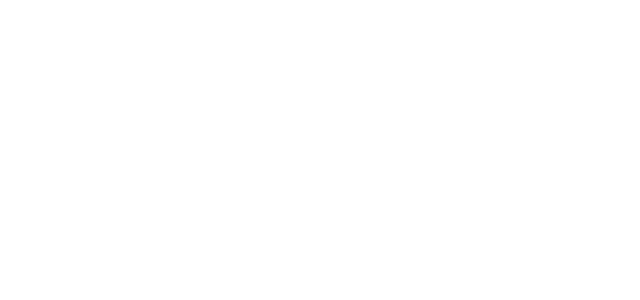
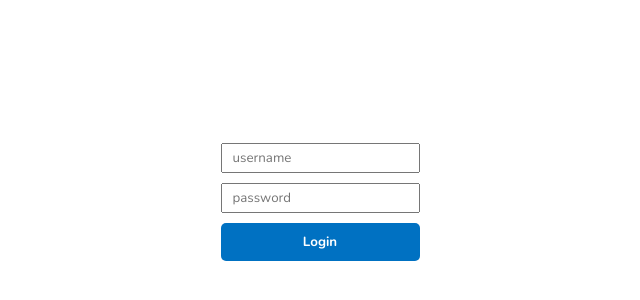
Before and after one commit to Nahid51/tourBooking-app, a React (Create React App) app in the folder client/: page /login in a window 1280 px wide. Before the commit this address had no page. Shown: the part 198-498 px from the top of the page, without its empty margins (320-960 px from the left). Built offline with nearby package versions, Linux system fonts and the light colour scheme.

Commit message:
added login system in the application

```diff
--- a/client/src/App.js
+++ b/client/src/App.js
@@ -2,12 +2,14 @@ import { BrowserRouter, Routes, Route } from "react-router-dom";
 import Home from "./pages/Home";
 import Hotel from "./pages/Hotel";
 import List from "./pages/List";
+import Login from "./pages/Login";
 
 function App() {
   return (
     <BrowserRouter>
       <Routes>
         <Route path="/" element={<Home />} />
+        <Route path="/login" element={<Login />} />
         <Route path="/hotels" element={<List />} />
         <Route path="/hotels/:id" element={<Hotel />} />
       </Routes>
--- a/client/src/components/Header.jsx
+++ b/client/src/components/Header.jsx
@@ -4,6 +4,7 @@ import { DateRange } from 'react-date-range';
 import { format } from "date-fns";
 import { useNavigate } from "react-router-dom";
 import { SearchContext } from "../context/SearchContext";
+import { AuthContext } from "../context/AuthContext";
 
 const Header = ({ type }) => {
     const [destination, setDestination] = useState("");
@@ -22,6 +23,7 @@ const Header = ({ type }) => {
         room: 1
     });
     const navigate = useNavigate();
+    const { user } = useContext(AuthContext);
 
     const handleOption = (name, operation) => {
         setOptions(prev => {
@@ -71,7 +73,7 @@ const Header = ({ type }) => {
                         <p className="headerDesc">
                             Get rewards for your travels - unlock instant savings of 10% or more with a free tourbooking account
                         </p>
-                        <button className="headerBtn">Sign in / Register</button>
+                        {!user && <button className="headerBtn">Sign in / Register</button>}
 
                         <div className="headerSearch">
                             <div className="headerSearchItem">
--- a/client/src/components/Navigation.jsx
+++ b/client/src/components/Navigation.jsx
@@ -1,18 +1,20 @@
-import React from "react";
+import React, { useContext } from "react";
 import { Link } from "react-router-dom";
+import { AuthContext } from "../context/AuthContext";
 import "../styles/navigation.css";
 
 const Navigation = () => {
+    const { user } = useContext(AuthContext);
     return (
         <div className="navbar">
             <div className="navContainer">
                 <Link to="/">
                     <span className="logo">tourbooking</span>
                 </Link>
-                <div className="navItems">
+                {user ? `Signed in as: ${user.username}` : <div className="navItems">
                     <button className="navButton">Register</button>
                     <button className="navButton">Login</button>
-                </div>
+                </div>}
             </div>
         </div>
     );
--- /dev/null
+++ b/client/src/context/AuthContext.js
@@ -0,0 +1,54 @@
+import { createContext, useEffect, useReducer } from "react";
+
+const INITIAL_STATE = {
+    user: JSON.parse(localStorage.getItem("user")) || null,
+    loading: false,
+    error: null
+};
+
+export const AuthContext = createContext(INITIAL_STATE);
+
+const AuthReducer = (state, action) => {
+    switch (action.type) {
+        case "LOGIN_START":
+            return {
+                user: null,
+                loading: true,
+                error: null
+            };
+        case "LOGIN_SUCCESS":
+            return {
+                user: action.payload,
+                loading: false,
+                error: null
+            };
+        case "LOGIN_FAILURE":
+            return {
+                user: null,
+                loading: false,
+                error: action.payload
+            };
+        case "LOGOUT":
+            return {
+                user: null,
+                loading: false,
+                error: null
+            };
+        default:
+            return state;
+    };
+};
+
+export const AuthContextProvider = ({ children }) => {
+    const [state, dispatch] = useReducer(AuthReducer, INITIAL_STATE);
+
+    useEffect(() => {
+        localStorage.setItem("user", JSON.stringify(state.user));
+    }, [state.user])
+
+    return (
+        <AuthContext.Provider value={{ user: state.user, loading: state.loading, error: state.error, dispatch }}>
+            {children}
+        </AuthContext.Provider>
+    )
+};
--- a/client/src/index.js
+++ b/client/src/index.js
@@ -5,13 +5,16 @@ import 'remixicon/fonts/remixicon.css'; // icon css file
 import 'react-date-range/dist/styles.css'; // main css file
 import 'react-date-range/dist/theme/default.css'; // theme css file
 import { SearchContextProvider } from './context/SearchContext';
+import { AuthContextProvider } from './context/AuthContext';
 
 const root = ReactDOM.createRoot(document.getElementById('root'));
 
 root.render(
   <React.StrictMode>
-    <SearchContextProvider>
-      <App />
-    </SearchContextProvider>
+    <AuthContextProvider>
+      <SearchContextProvider>
+        <App />
+      </SearchContextProvider>
+    </AuthContextProvider>
   </React.StrictMode>
 );
--- a/client/src/pages/Hotel.jsx
+++ b/client/src/pages/Hotel.jsx
@@ -1,20 +1,24 @@
 import React, { useContext, useState } from 'react';
-import { useLocation } from 'react-router-dom';
+import { Navigate, useLocation, useNavigate } from 'react-router-dom';
 import Footer from '../components/Footer';
 import Header from '../components/Header';
 import MailList from '../components/MailList';
 import Navigation from '../components/Navigation';
+import { AuthContext } from '../context/AuthContext';
 import { SearchContext } from '../context/SearchContext';
 import useFetch from '../hooks/useFetch';
 import "../styles/hotel.css";
 
 const Hotel = () => {
     const location = useLocation();
+    const navigate = useNavigate()
     const id = location.pathname.split("/")[2];
     const [slideNumber, setSlideNumber] = useState(0);
     const [open, setOpen] = useState(false);
+    const [openModal, setOpenModal] = useState(false);
 
     const { data, loading, error } = useFetch(`/hotel/find/${id}`);
+    const { user } = useContext(AuthContext);
 
     const { dates, options } = useContext(SearchContext);
     const MILISECONDS_PER_DAY = 1000 * 60 * 60 * 24;
@@ -40,6 +44,15 @@ const Hotel = () => {
         }
 
         setSlideNumber(newSlideNumber)
+    };
+
+    const handleBooking = () => {
+        if (user) {
+            setOpenModal(true);
+
+        } else {
+            navigate("/login")
+        }
     };
 
     return (
@@ -105,7 +118,7 @@ const Hotel = () => {
                                 <h1>Perfect for a {days}-night stay!</h1>
                                 <span>Lorem ipsum dolor sit amet consectetur adipisicing elit. Quasi, accusamus.</span>
                                 <h2><b>${days * data.cheapestPrice * options.room}</b> ({days} nights)</h2>
-                                <button>Reserve or Book Now!</button>
+                                <button onClick={handleBooking}>Reserve or Book Now!</button>
                             </div>
                         </div>
                     </div>
--- /dev/null
+++ b/client/src/pages/Login.jsx
@@ -0,0 +1,59 @@
+import axios from "axios";
+import { useContext, useState } from "react";
+import { useNavigate } from "react-router-dom";
+import { AuthContext } from "../context/AuthContext";
+import "../styles/login.css";
+
+const Login = () => {
+    const [userLogin, setUserLogin] = useState({
+        username: undefined,
+        password: undefined,
+    });
+
+    const { loading, error, dispatch } = useContext(AuthContext);
+
+    const navigate = useNavigate()
+
+    const handleChange = (e) => {
+        setUserLogin((prev) => ({ ...prev, [e.target.id]: e.target.value }));
+    };
+
+    const handleClick = async (e) => {
+        e.preventDefault();
+        dispatch({ type: "LOGIN_START" });
+        try {
+            const res = await axios.post("/auth/login", userLogin);
+            dispatch({ type: "LOGIN_SUCCESS", payload: res.data.details });
+            navigate("/")
+        } catch (error) {
+            dispatch({ type: "LOGIN_FAILURE", payload: error.response.data });
+        }
+    };
+
+    return (
+        <div className="login">
+            <div className="loginContainer">
+                <input
+                    type="text"
+                    placeholder="username"
+                    id="username"
+                    onChange={handleChange}
+                    className="loginInput"
+                />
+                <input
+                    type="password"
+                    placeholder="password"
+                    id="password"
+                    onChange={handleChange}
+                    className="loginInput"
+                />
+                <button disabled={loading} onClick={handleClick} className="loginButton">
+                    Login
+                </button>
+                {error && <span>{error.message}</span>}
+            </div>
+        </div>
+    );
+};
+
+export default Login;
--- /dev/null
+++ b/client/src/styles/login.css
@@ -0,0 +1,32 @@
+.login {
+    height: 100vh;
+    display: flex;
+    align-items: center;
+    justify-content: center;
+}
+
+.loginContainer {
+    display: flex;
+    flex-direction: column;
+    gap: 10px;
+}
+
+.loginInput {
+    height: 30px;
+    padding: 10px;
+}
+
+.loginButton {
+    border: none;
+    padding: 10px 20px;
+    background-color: #0071c2;
+    color: white;
+    font-weight: bold;
+    cursor: pointer;
+    border-radius: 5px;
+}
+
+.loginButton:disabled {
+    background-color: #0071c28c;
+    cursor: not-allowed;
+}
```
Also changed, not shown: 1 other file (tests, documents, lock files or other folders).
